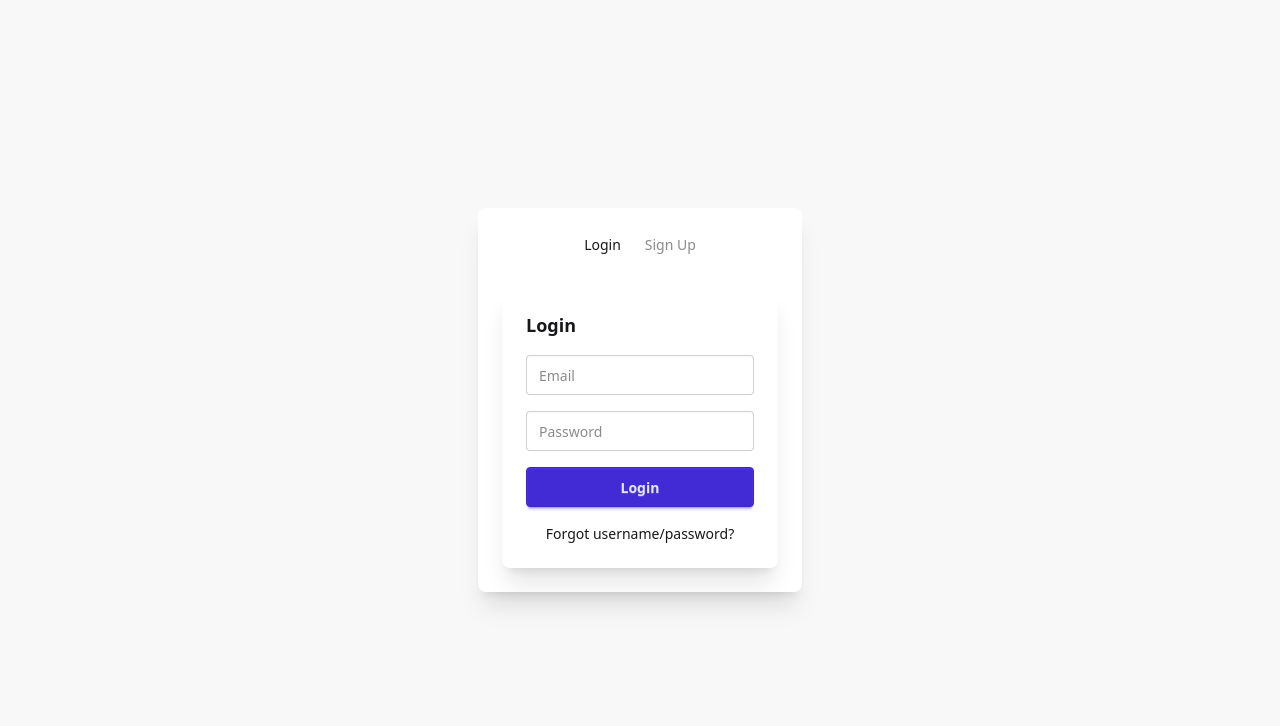
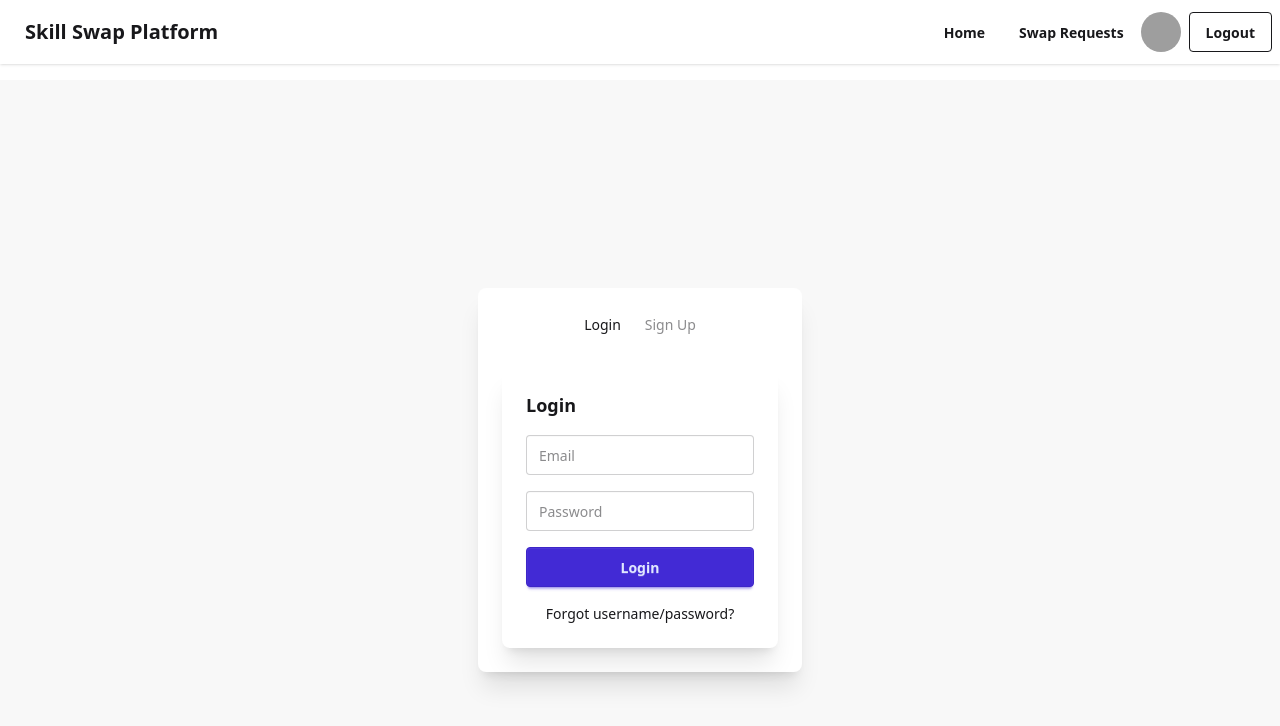
Before and after one commit to hsd2514/odoo, a React (Vite) app in the folder frontend/: page / in a window 1280 px wide. Shown: the top 726 px of the page. Built offline with nearby package versions, Linux system fonts and the light colour scheme; grey boxes are pictures that could not be loaded.

Commit message:
commit all

```diff
--- a/frontend/src/App.jsx
+++ b/frontend/src/App.jsx
@@ -1,22 +1,54 @@
+
+
 
 
 
 import { BrowserRouter, Routes, Route } from "react-router-dom";
 import AuthTabs from "./components/auth/AuthTabs";
 import ProfileList from "./components/profiles/ProfileList";
+import ProfileCard from "./components/profiles/ProfileCard";
+import SearchBar from "./components/profiles/SearchBar";
+import Pagination from "./components/profiles/Pagination";
 import UserProfile from "./components/profile/UserProfile";
+import SwapRequestList from "./components/swaps/SwapRequestList";
+import SwapRequestForm from "./components/swaps/SwapRequestForm";
+import SwapRequestCard from "./components/swaps/SwapRequestCard";
+import Navbar from "./components/shared/Navbar";
+import { useState } from "react";
+
+
 
 function App() {
+  // Dummy user state for demo; replace with real auth logic
+  const [user, setUser] = useState({ name: "Demo User", photo_url: "" });
+  function handleLogout() {
+    setUser(null);
+    // Add real logout logic here
+  }
+
+  // Example: pass ProfileCard, SearchBar, Pagination to ProfileList for modularity
+  // (Assumes ProfileList is set up to accept these as props; if not, update ProfileList accordingly)
   return (
     <BrowserRouter>
+      <Navbar user={user} onLogout={handleLogout} />
       <Routes>
+        {/* Auth Module */}
         <Route path="/" element={
           <main className="min-h-screen flex items-center justify-center bg-base-200">
             <AuthTabs />
           </main>
         } />
-        <Route path="/profiles" element={<ProfileList />} />
+
+        {/* Home/Profiles Module */}
+        <Route path="/profiles" element={<ProfileList ProfileCard={ProfileCard} SearchBar={SearchBar} Pagination={Pagination} />} />
+
+        {/* Profile Module */}
         <Route path="/profile" element={<UserProfile />} />
+
+        {/* Swap Request Module */}
+        <Route path="/swaps" element={<SwapRequestList />} />
+        {/* Optionally, add a route for SwapRequestForm if you want a separate page */}
+        {/* <Route path="/swaps/new" element={<SwapRequestForm />} /> */}
       </Routes>
     </BrowserRouter>
   );
```
